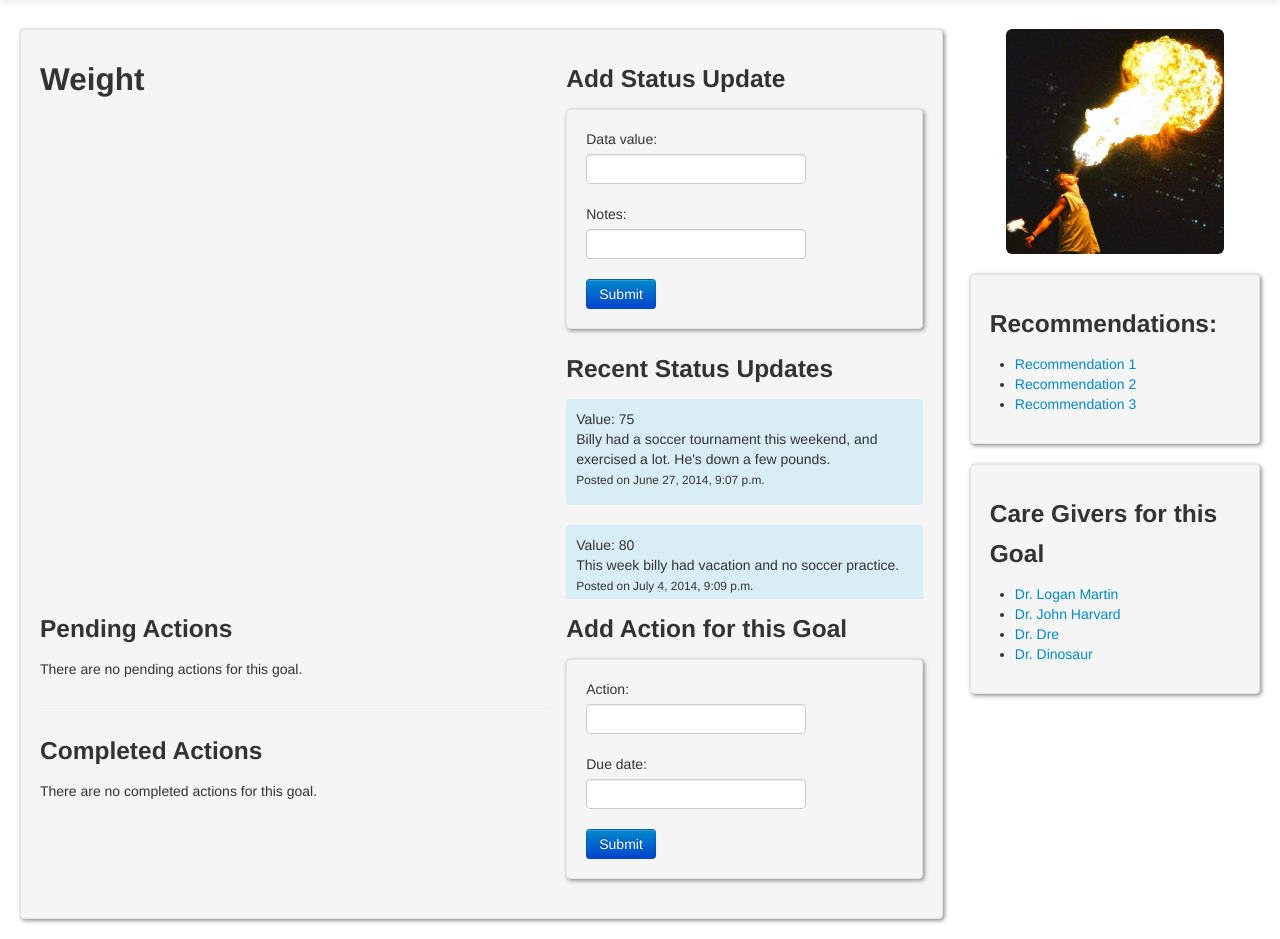
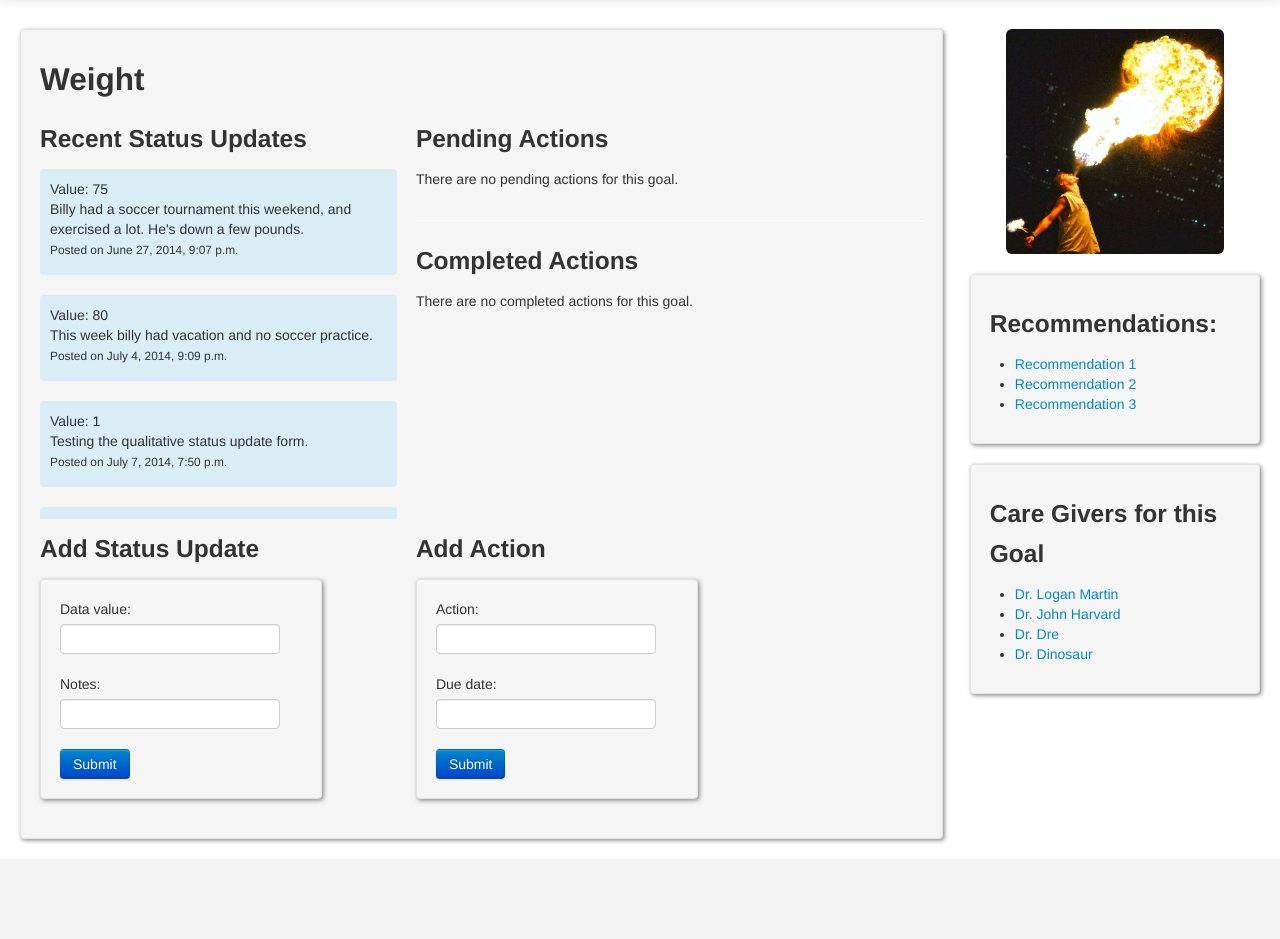
Before and after one commit to ofraam/goalKeeper, a Django app: template healthcare/gk/templates/gk/Goal.html in a window 1280 px wide. Shown: the part 41-980 px from the top of the page. After the commit the page ends 883 px from the top, so only its background shows below. Run offline with Django 3.2, Linux system fonts and the light colour scheme; the template is opened without the code that fills it: values that come from a table or form of the project are taken from there, others are empty; data comes from the database, SQL or seed files in the repository; both versions use the stored data as it was after the commit; parts of the project's set-up code (start-up, migrations or seed data) failed here and were passed over; some libraries are stand-ins or nearby versions.

Commit message:
7/9/14 Update
Redesigned goal page.

```diff
--- a/healthcare/gk/static/gk/css/Right Side Bar.css
+++ b/healthcare/gk/static/gk/css/Right Side Bar.css
@@ -97,12 +97,12 @@
 }
 
 .GSscroll {
-	max-height: 200px;
+	max-height: 350px;
 	overflow-y: auto;
 }
 
 .GAscroll {
-	max-height: 150px;
+	max-height: 129px;
 	overflow-y: auto;
 }
 
--- a/healthcare/gk/templates/gk/Goal.html
+++ b/healthcare/gk/templates/gk/Goal.html
@@ -1,6 +1,4 @@
 {% load staticfiles %}
-
-
 <!DOCTYPE html>
 <html lang="en">
   <head>
@@ -60,43 +58,17 @@
       <div class="row-fluid">
         <div class="span9 well">      <!-- Main page -->
           <div class="row-fluid">
-            <div class="span7">         <!-- Goal graph / Title -->
-              <h2>{{goal.name}}</h2>
 
+            <h2>{{goal.name}}</h2>        <!-- Goal name and Graph -->
             <div id="goal_chart"></div>
 
-
-              <!--
-              <img src="{% static 'gk/img/sample_graph_A.gif' %}" class="img-rounded img-responsive" href="#" style="max-width:100%;"> -->
-              <br>
           </div>
 
-            <div class="span5">         <!-- Status Updates -->
-              <h3>Add Status Update</h3>
+          <div class="clearfix"></div>
 
-              {% if goal.data_type == 1 %}
-
-              <form role="form" method="post" class="well">{% csrf_token %}
-                {{ AddQuantStatusForm.as_p }}
-                <input type="hidden" name="statQuant" />
-                <input type="submit" value="Submit" class="btn btn-primary" />
-
-              </form>
-
-              {% elif goal.data_type == 0 %}
-
-              <form role="form" method="post" class="well">{% csrf_token %}
-                {{ AddQualStatusForm.as_p }}
-                <input type="hidden" name="statQual" />
-                <input type="submit" value="Submit" class="btn btn-primary" />
-
-              </form>
-
-              {% endif %}
-
-
+          <div class="row-fluid">
+            <div class="span5" id="StatusUpdates">
               <h3>Recent Status Updates</h3>
-
               <div id="recent_updates" class="GSscroll">
                 <div>
                   {% if recent_status_updates %}
@@ -122,14 +94,9 @@
                   {% endif %}
                 </div>
               </div>
+            </div>
 
-            </div>
-          </div>
-          <div class="clearfix"></div>
-
-          <div class="row-fluid">
-            <div class="span7">             <!-- Pending/Completed Actions -->
-
+            <div class="span7" id="Actions">
               <h3>Pending Actions</h3>
                 <div id="pendingscroll" class="GAscroll">
 
@@ -178,36 +145,45 @@
                   <p> There are no completed actions for this goal. </p>
                   {% endif %}
                 </div>
+            </div>
+          </div>
 
+          <div class="row-fluid" id="AddForms">
+            <div class="span4" id="StatusUpdateForm">
+              <h3>Add Status Update</h3>
+
+              {% if goal.data_type == 1 %}
+
+              <form role="form" method="post" class="well">{% csrf_token %}
+                {{ AddQuantStatusForm.as_p }}
+                <input type="hidden" name="statQuant" />
+                <input type="submit" value="Submit" class="btn btn-primary" />
+
+              </form>
+
+              {% elif goal.data_type == 0 %}
+
+              <form role="form" method="post" class="well">{% csrf_token %}
+                {{ AddQualStatusForm.as_p }}
+                <input type="hidden" name="statQual" />
+                <input type="submit" value="Submit" class="btn btn-primary" />
+
+              </form>
+
+              {% endif %}
             </div>
-            <div class="span5">             <!-- New Action Form -->
-              <h3>Add Action for this Goal</h3>
+
+            <div class="offset1 span4" id="ActionForm">
+              <h3>Add Action</h3>
 
                     <form role="form" method="post" class="well">{% csrf_token %}
                       {{ AddActionForm_GoalPage.as_p }}
                       <input type="hidden" name="act" />
                       <input type="submit" value="Submit" class="btn btn-primary" />
-
-                <!--
-                <div class="form-group" id="Action">
-                  <label for="Action">Action: </label>
-                  <input type="text" class="form-control" id="Action" placeholder="Enter Action">
-                </div>
-
-                <div class="form-group" id="date">
-                  <input type="date" class="form-control"></input>
-                </div>
-
-                <button type="submit" class="btn btn-primary btn-small">Submit</button>
-                -->
-
                     </form>
             </div>
           </div>
         </div>
-
-
-
         <div class="span3 pull-right " id="right-side-bar">     <!-- Right side Menu bar -->
           <img src="{% static 'gk/img/fire.jpg' %}" id="profile-pic" class="img-rounded img-responsive">   <!-- Profile picture -->
           <br>
@@ -227,18 +203,6 @@
               <li><a href="#">{{caregiver.name}}</a></li>
               {% endfor %}
               {% endif %}
-
-              <!--<li>
-                <form>
-                  <div id="caregiver_list">
-                    <input type="checkbox" class="form-control" name="caregiver" value="Dr. Dinosaur"> Dr. Dinosaur</input>
-                    <br>
-                    <input type="checkbox" class="form-control" name="caregiver" value="Dr. Dre"> Dr. Dre</input>
-                  </div>
-
-                  <button type="submit" class="btn btn-default btn-small"><i class="icon icon-plus"></i> Add Caregiver </button>
-                </form>
-              </li> -->
             </ul>
           </div>
         </div>
```
Also changed, not shown: healthcare/db.sqlite3. Lines whose indentation alone changed are shown as unchanged.
